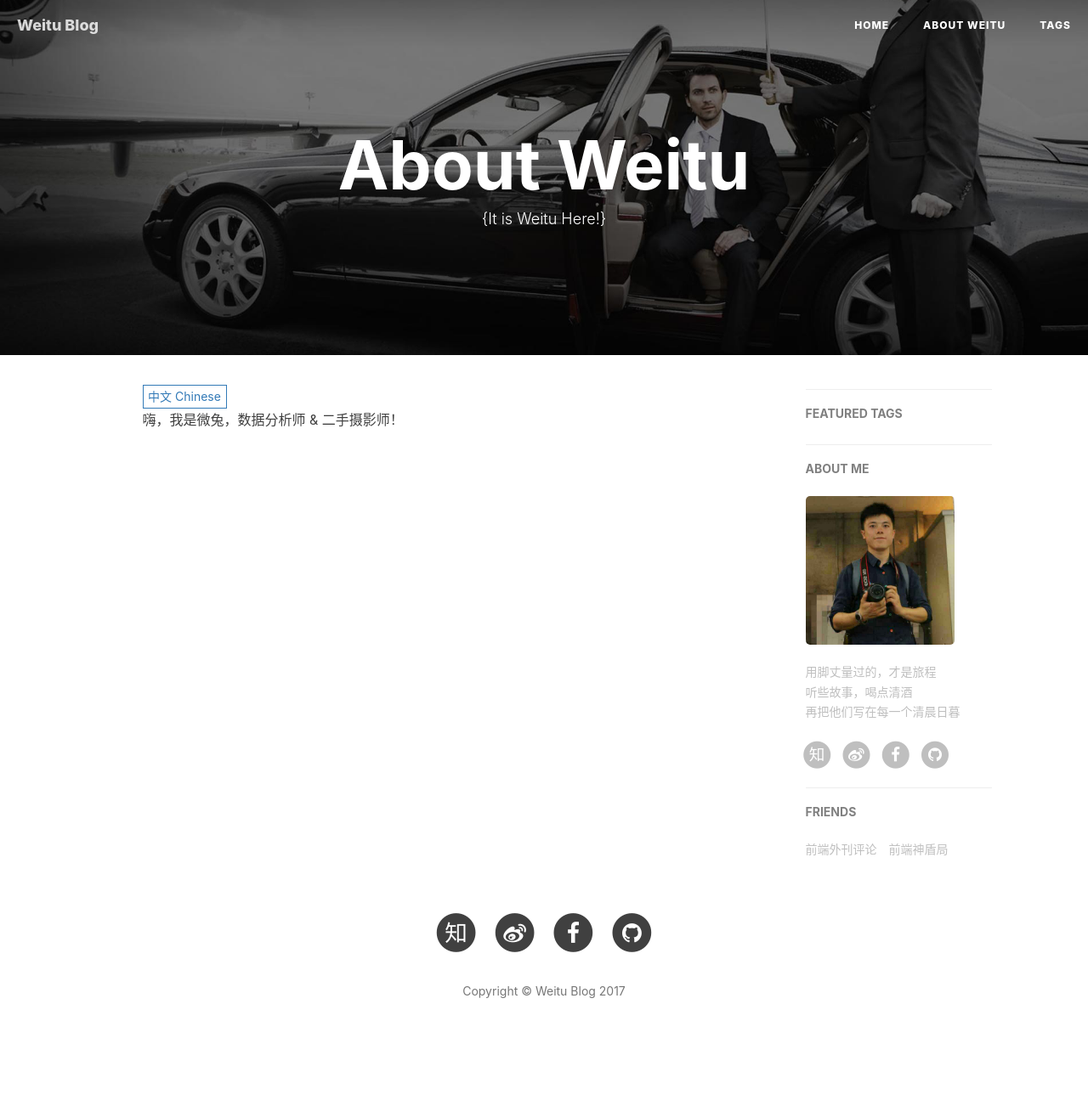
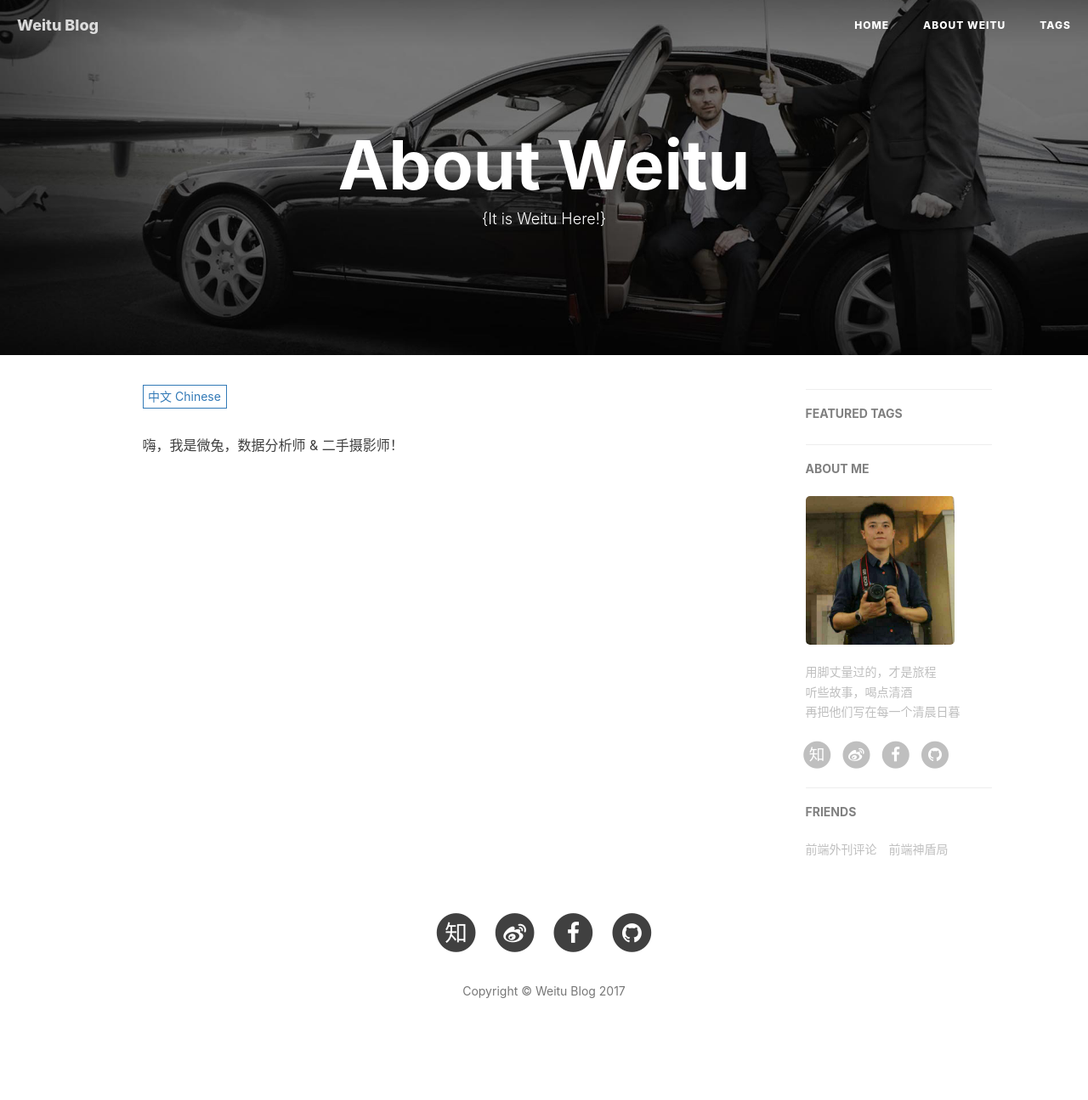
Before and after one commit to xeebudong/xeebudong.github.io, a Jekyll site: the page built from about.html, in a window 1280 px wide. Shown: the whole page at 85% size. Built offline with Jekyll 4.4.1, drawn with Linux system fonts in a browser that asks for light colours; nearby versions of some CDN libraries; comment, search, counter and statistics services are not loaded; grey boxes are pictures that could not be loaded.

Commit message:
commit second

```diff
--- a/about.html
+++ b/about.html
@@ -14,12 +14,12 @@ header-img: "img/about-bg.jpg"
 <!-- Chinese Version -->
 <div class="zh post-container">
     <!--copied from markdown -->
-    嗨，我是微兔，数据分析师 & 二手摄影师！
+    <p>嗨，我是微兔，数据分析师 & 二手摄影师！</p>
 </div>
 
 <!-- English Version -->
 <div class="en post-container">
-    Hi, it is wei-tu here, Data Analyst & Amateur photographer.
+    <p>Hi, it is wei-tu here, Data Analyst & Amateur photographer.</p>
 </div>
 
 <!-- Handle Language Change -->
```
